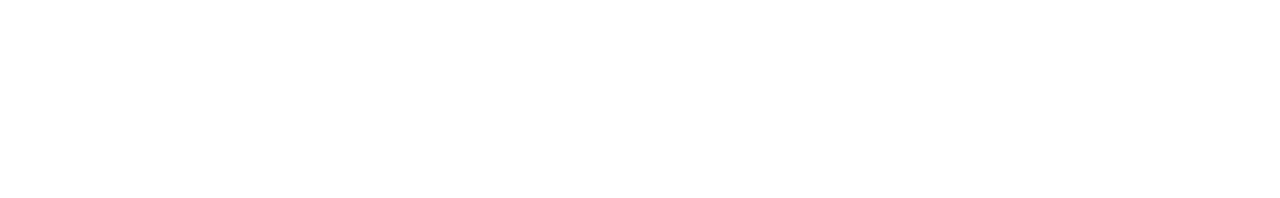
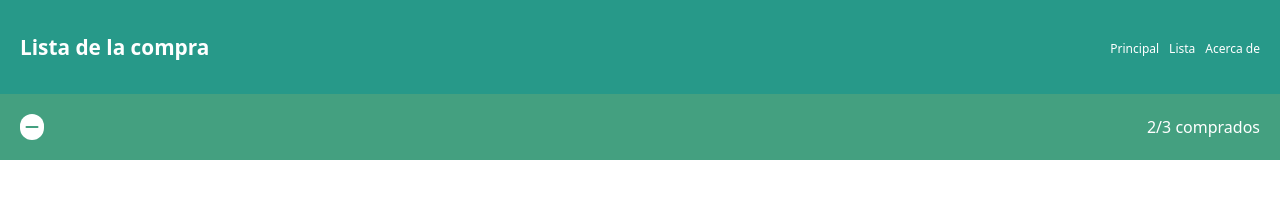
Before and after one commit to Barrufat/202309-w4ch3-Alex-Barbero, a plain HTML site: page index.html in a window 1280 px wide. Drawn offline with Linux system fonts and the light colour scheme.

Commit message:
Add header structure to index.html & add header styles to styles.css

```diff
--- a/index.html
+++ b/index.html
@@ -7,12 +7,30 @@
   <meta name="viewport" content="width=device-width, initial-scale=1.0">
   <link rel="shortcut icon" href="favicon.png" type="image/x-icon">
   <link rel="stylesheet" href="./styles/styles.css">
+  <script src="https://kit.fontawesome.com/ffad96fe54.js" crossorigin="anonymous"></script>
 
   <title>Lista de la compra</title>
 </head>
 
 <body>
 
+  <header>
+    <div class="main-header header">
+      <h1>Lista de la compra</h1>
+      <nav>
+        <ul class="nav-bar">
+          <li><a>Principal</a></li>
+          <li><a>Lista</a></li>
+          <li><a>Acerca de</a></li>
+        </ul>
+      </nav>
+    </div>
+    <div class="secondary-header header">
+      <i class="fa-solid fa-minus icon" style="color: #44a080;"></i>
+      <span>2/3 comprados</span>
+    </div>
+  </header>
+
 </body>
 
 </html>
--- a/styles/styles.css
+++ b/styles/styles.css
@@ -10,12 +10,8 @@ h2 {
   margin: 0;
 }
 
-h1,
-h2 {
+ul {
   padding: 0;
-}
-
-ul {
   list-style: none;
   text-decoration: none;
 }
@@ -33,3 +29,40 @@ html {
   font-family: system-ui, -apple-system, BlinkMacSystemFont, "Segoe UI", Roboto,
     Oxygen, Ubuntu, Cantarell, "Open Sans", "Helvetica Neue", sans-serif;
 }
+
+h1 {
+  font-size: 1.3rem;
+}
+
+a {
+  font-size: 0.75rem;
+  margin-left: 10px;
+  cursor: pointer;
+}
+
+.header {
+  color: white;
+  padding: 20px;
+  display: flex;
+  align-items: center;
+  justify-content: space-between;
+}
+
+.main-header {
+  background-color: #279989;
+}
+
+.secondary-header {
+  background-color: #44a080;
+}
+
+.icon {
+  background-color: white;
+  border-radius: 15px;
+  padding: 5px;
+}
+
+.nav-bar {
+  display: flex;
+  justify-content: space-between;
+}
```
